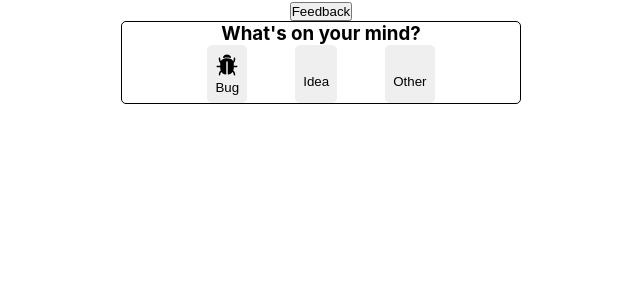
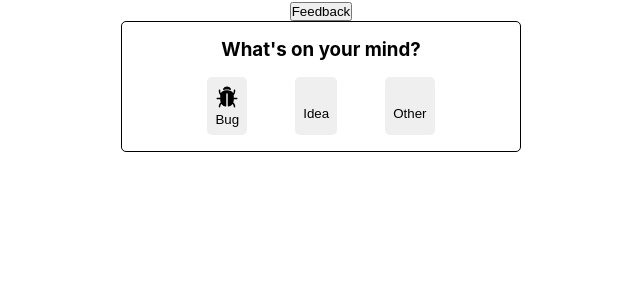
Before and after one commit to josephDorsey/feedback-modal, a React (Create React App) app: page / in a window 1280 px wide. Shown: the top 300 px of the page, without its empty margins (319-959 px from the left). Built offline with nearby package versions, Linux system fonts and the light colour scheme.

Commit message:
style: Updating styling of feedback title and modal container

```diff
--- a/src/Components/FeedbackModal.css
+++ b/src/Components/FeedbackModal.css
@@ -9,6 +9,7 @@
   display: flex;
   justify-content: center;
   gap: 3rem;
+  padding-bottom: 1rem;
 }
 
 .feedback-modal__button-box {
@@ -94,3 +95,7 @@ label {
   align-self: end;
   margin: 0.5rem;
 }
+
+.feedback-title {
+  padding: 1rem;
+}
```
